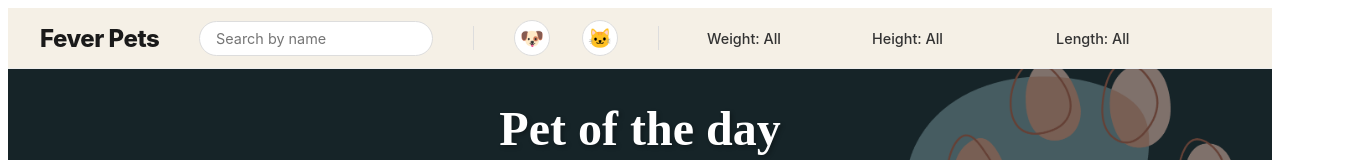
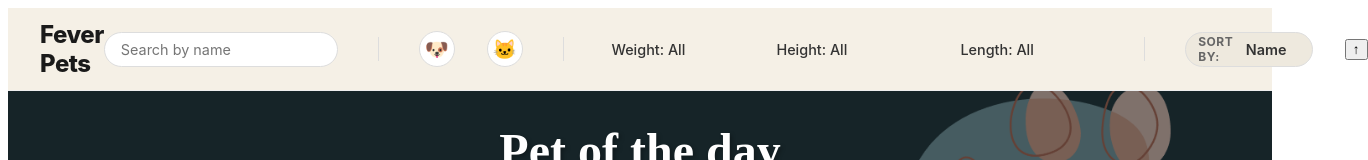
Before and after one commit to Alba-Gomez-Perez/Recipes, an Angular app: page / in a window 1280 px wide. Shown: the top 160 px of the page, 1368 px wide, since content can reach past the window. Built offline with nearby package versions, Linux system fonts and the light colour scheme; no server answers.

Commit message:
add new method to get pets by quantifiable criteria

```diff
--- a/src/app/core/components/header/header.component.html
+++ b/src/app/core/components/header/header.component.html
@@ -42,6 +42,21 @@
                     <option value="long">Long (> 80cm)</option>
                 </select>
             </div>
+            <div class="divider"></div>
+            <div class="dropdown sort-dropdown">
+                <span class="sort-label">Sort by:</span>
+                <select (change)="updateFilter('sortBy', $event)" [value]="filters.sortBy">
+                    <option value="name">Name</option>
+                    <option value="weight">Weight</option>
+                    <option value="height">Height</option>
+                    <option value="length">Length</option>
+                    <option value="kind">Kind</option>
+                </select>
+            </div>
+            <button class="order-toggle" (click)="toggleOrder()"
+                [title]="filters.sortOrder === 'asc' ? 'Ascending' : 'Descending'">
+                <span class="arrow" [class.desc]="filters.sortOrder === 'desc'">↑</span>
+            </button>
         </div>
         }
     </div>
--- a/src/app/core/components/header/header.component.scss
+++ b/src/app/core/components/header/header.component.scss
@@ -169,12 +169,29 @@
                     cursor: pointer;
                     outline: none;
                     padding: 0.5rem;
-                    -webkit-appearance: none; // Remove default arrow
+                    -webkit-appearance: none;
                     -moz-appearance: none;
                     appearance: none;
+                }
 
-                    // Add custom arrow if needed, or rely on browser default for simplicity first
-                    // For now, let's use a simple background arrow or just text
+                &.sort-dropdown {
+                    background-color: #eee9de;
+                    padding: 0 0.75rem;
+                    border-radius: 20px;
+                    border: 1px solid #ddd;
+
+                    .sort-label {
+                        font-size: 0.75rem;
+                        color: #666;
+                        text-transform: uppercase;
+                        font-weight: 700;
+                        letter-spacing: 0.5px;
+                    }
+
+                    select {
+                        padding: 0.5rem 0.25rem;
+                        font-weight: 600;
+                    }
                 }
             }
 
--- a/src/app/core/components/header/header.component.ts
+++ b/src/app/core/components/header/header.component.ts
@@ -21,7 +21,9 @@ export class HeaderComponent implements OnInit {
         kind: null,
         weight: 'all',
         height: 'all',
-        length: 'all'
+        length: 'all',
+        sortBy: 'name',
+        sortOrder: 'asc'
     };
 
     constructor(
@@ -52,8 +54,13 @@ export class HeaderComponent implements OnInit {
         this.filterService.updateFilters({ kind: newKind });
     }
 
-    updateFilter(type: 'weight' | 'height' | 'length', event: any) {
+    updateFilter(type: 'weight' | 'height' | 'length' | 'sortBy' | 'sortOrder', event: any) {
         const value = event.target.value;
         this.filterService.updateFilters({ [type]: value });
     }
+
+    toggleOrder() {
+        const sortOrder = this.filters.sortOrder === 'asc' ? 'desc' : 'asc';
+        this.filterService.updateFilters({ sortOrder });
+    }
 }
--- a/src/app/core/services/filter.service.ts
+++ b/src/app/core/services/filter.service.ts
@@ -7,6 +7,8 @@ export interface PetFilters {
     weight: string; // 'small' | 'medium' | 'large' | 'all'
     height: string; // 'short' | 'average' | 'tall' | 'all'
     length: string; // 'short' | 'average' | 'long' | 'all'
+    sortBy: string;
+    sortOrder: 'asc' | 'desc';
 }
 
 @Injectable({
@@ -18,7 +20,9 @@ export class FilterService {
         kind: null,
         weight: 'all',
         height: 'all',
-        length: 'all'
+        length: 'all',
+        sortBy: 'name',
+        sortOrder: 'asc'
     });
 
     filters$ = this._filters.asObservable();
--- a/src/app/core/services/pets.service.ts
+++ b/src/app/core/services/pets.service.ts
@@ -49,6 +49,11 @@ const petsService = {
                     url.searchParams.append('length_lte', '80');
                 }
                 if (filters.length === 'long') url.searchParams.append('length_gt', '80');
+
+                if (filters.sortBy) {
+                    url.searchParams.append('_sort', filters.sortBy);
+                    url.searchParams.append('_order', filters.sortOrder || 'asc');
+                }
             }
 
             const response = await fetch(url.toString());
--- a/src/app/features/pet-list/pet-list.component.ts
+++ b/src/app/features/pet-list/pet-list.component.ts
@@ -30,7 +30,9 @@ export class PetListComponent implements OnInit {
         kind: null,
         weight: 'all',
         height: 'all',
-        length: 'all'
+        length: 'all',
+        sortBy: 'name',
+        sortOrder: 'asc'
     };
 
     constructor(
```
